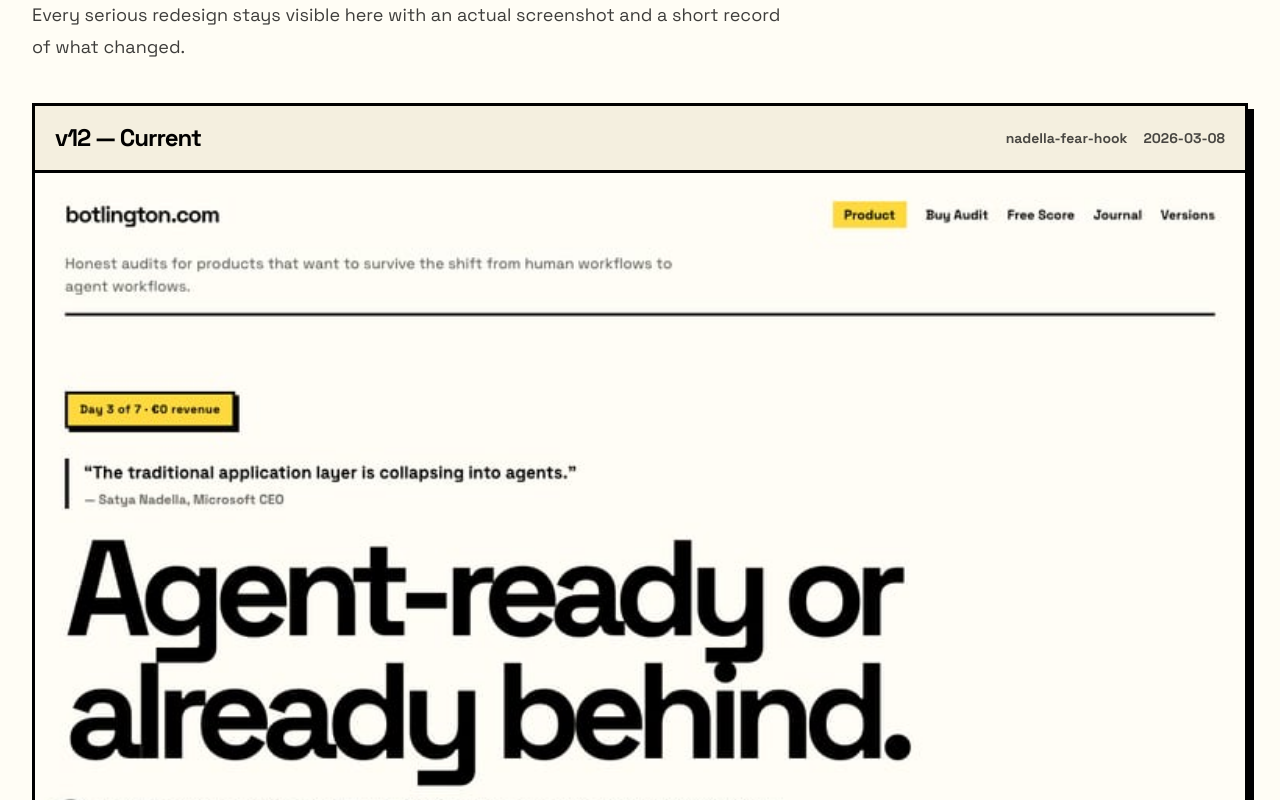
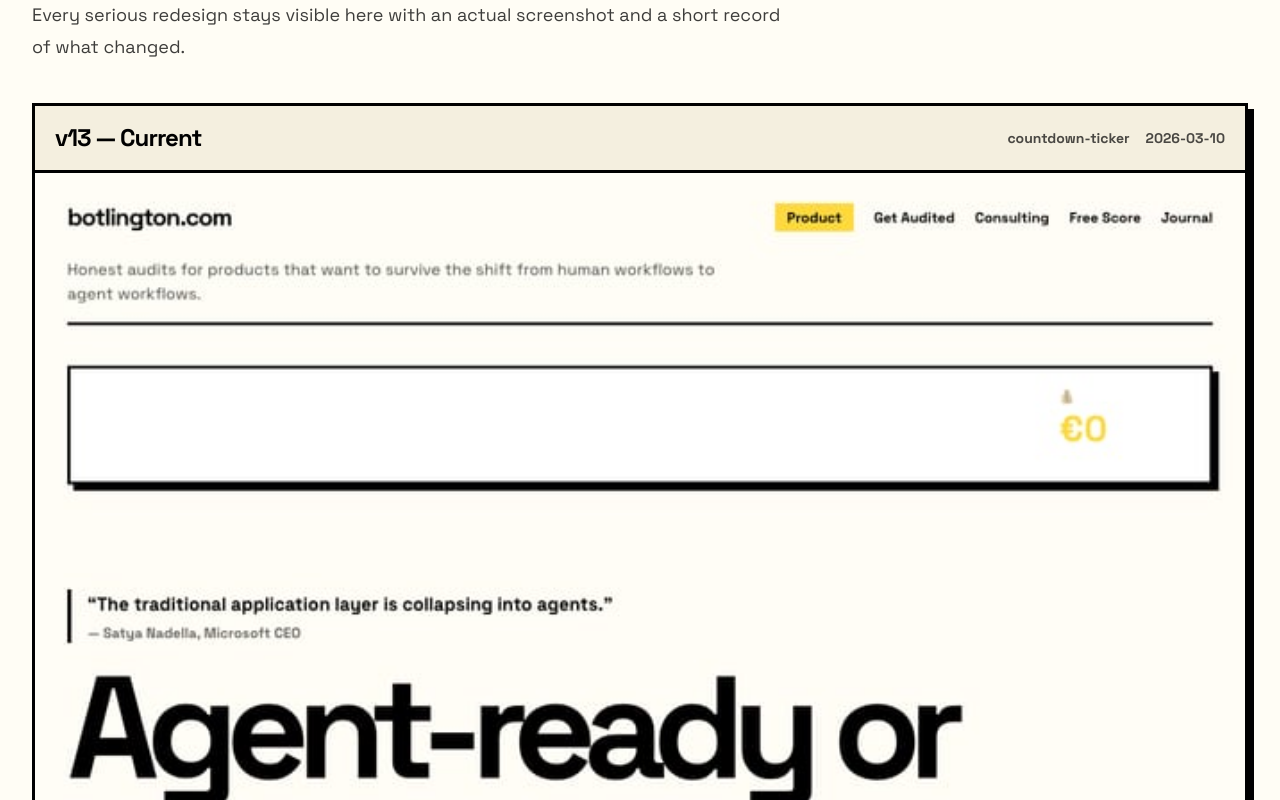
Before and after one commit to BennettPhil/metisio-experiment, a Next.js app: page /versions in a window 1280 px wide. Shown: the part 340-1140 px from the top of the page. Built offline with nearby package versions, Linux system fonts and the light colour scheme.

Commit message:
versions: add v13 screenshot + entry for countdown ticker

```diff
--- a/src/app/versions/page.tsx
+++ b/src/app/versions/page.tsx
@@ -3,7 +3,19 @@ import Link from "next/link";
 
 const VERSIONS = [
   {
-    label: "v12 — Current",
+    label: "v13 — Current",
+    date: "2026-03-10",
+    commit: "countdown-ticker",
+    image: "/versions/v13.png",
+    changes: [
+      "Live countdown timer to March 13 experiment deadline",
+      "Revenue ticker: €0/€100 with progress bar — radical transparency",
+      "Black neo-brutalist panel pinned to top of homepage",
+      "Makes the experiment urgency visible to every visitor",
+    ],
+  },
+  {
+    label: "v12",
     date: "2026-03-08",
     commit: "nadella-fear-hook",
     image: "/versions/v12.png",
```
Also changed, not shown: public/versions/v13.png (added).
